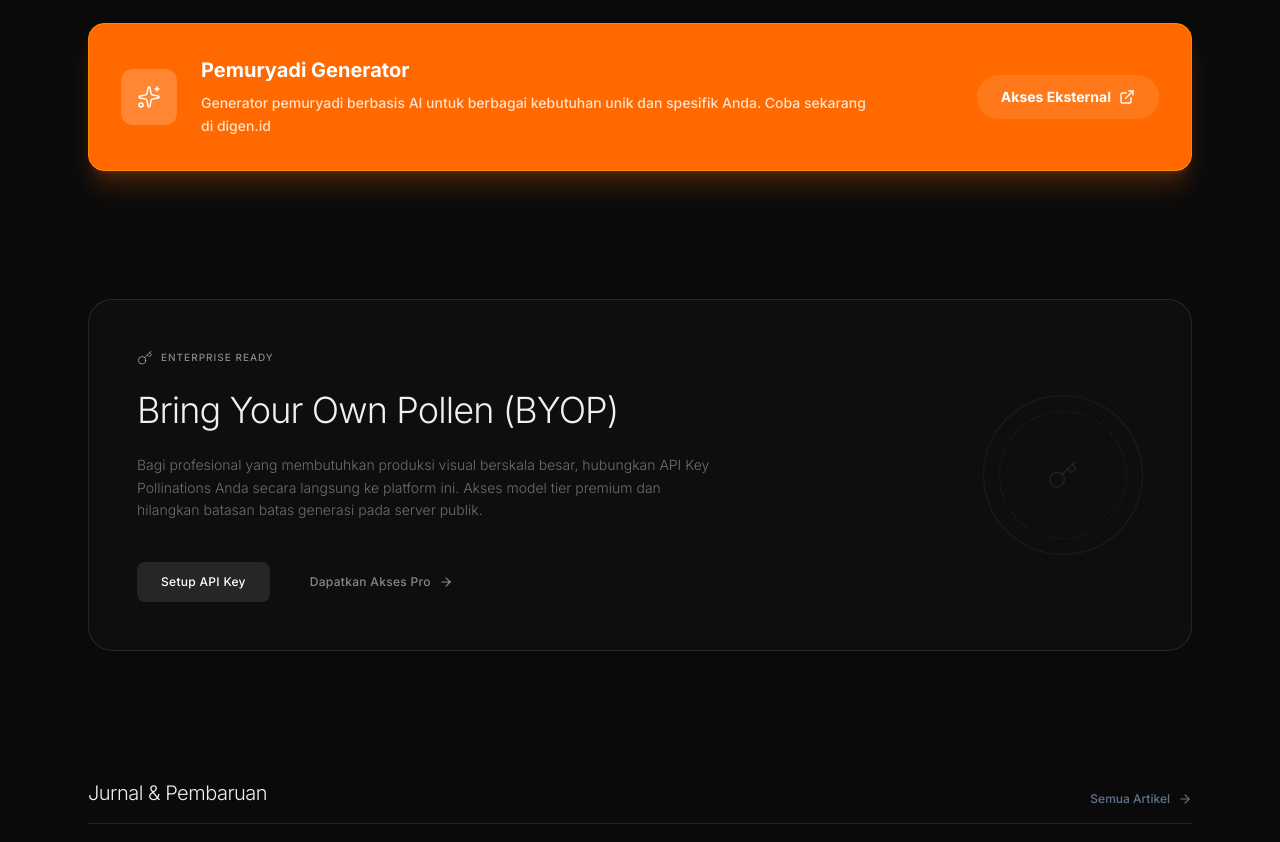
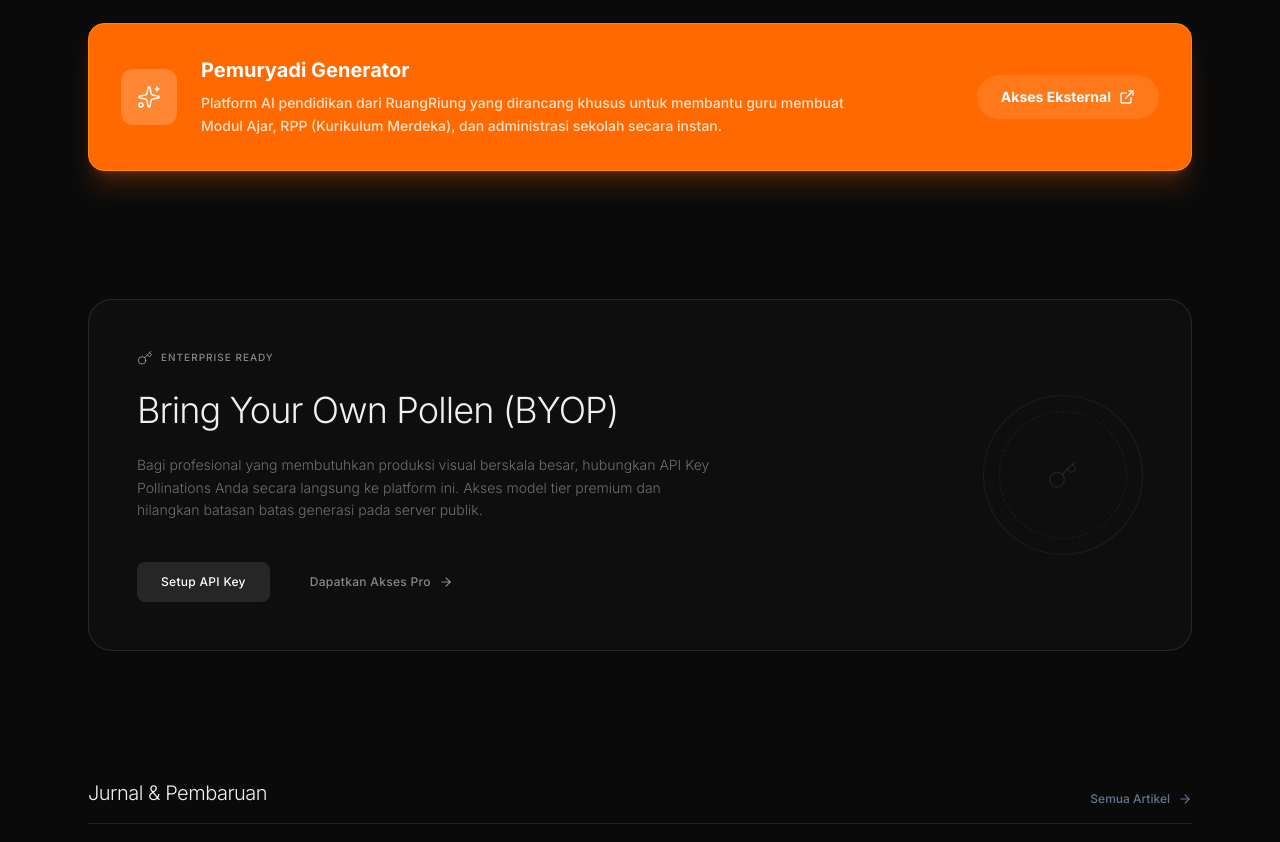
Before and after one commit to ruangriung/rr-coming-soon, a React (Vite) app: page / in a window 1280 px wide. Shown: the part 1620-2462 px from the top of the page. Built offline with nearby package versions, Linux system fonts and the light colour scheme; a web font is replaced by a local one.

Commit message:
Update Pemuryadi Generator description based on digen.id

```diff
--- a/src/pages/LandingPage.tsx
+++ b/src/pages/LandingPage.tsx
@@ -229,7 +229,7 @@
                 <div>
                   <h4 className="text-xl font-bold mb-2 text-white">Pemuryadi Generator</h4>
                   <p className="text-sm text-white/80 font-medium leading-relaxed max-w-2xl">
-                    Generator pemuryadi berbasis AI untuk berbagai kebutuhan unik dan spesifik Anda. Coba sekarang di digen.id
+                    Platform AI pendidikan dari RuangRiung yang dirancang khusus untuk membantu guru membuat Modul Ajar, RPP (Kurikulum Merdeka), dan administrasi sekolah secara instan.
                   </p>
                 </div>
               </div>
```
